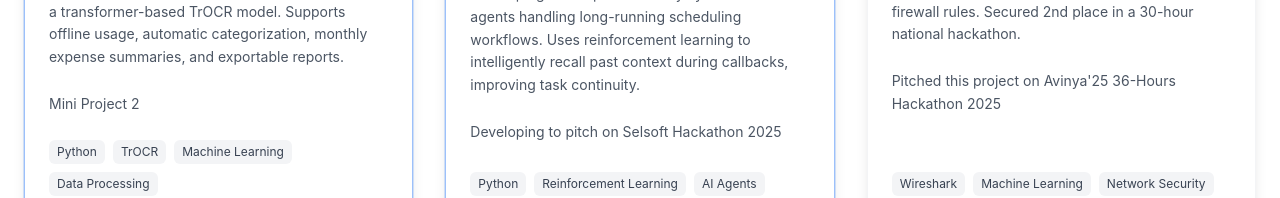
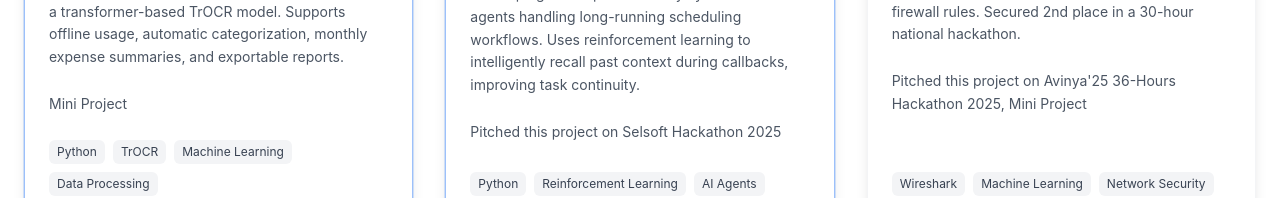
Before and after one commit to Rohith2717/rohithb_portfolio, a React (Vite) app: page /projects in a window 1280 px wide. Shown: the part 378-576 px from the top of the page. Built offline with nearby package versions, Linux system fonts and the light colour scheme.

Commit message:
Update projects.js

```diff
--- a/src/data/projects.js
+++ b/src/data/projects.js
@@ -5,7 +5,7 @@ export const projects = [
         title: "Automated Expense Tracker",
         description: "AI-powered expense tracking application that extracts structured data from receipt images using a transformer-based TrOCR model. Supports offline usage, automatic categorization, monthly expense summaries, and exportable reports.",
         tech: ["Python", "TrOCR", "Machine Learning", "Data Processing"],
-        pitched: "Mini Project 2",
+        pitched: "Mini Project",
         highlight: true,
         link: "#",
         github: "https://github.com/Rohith2717/expense_tracker.git"
@@ -14,7 +14,7 @@ export const projects = [
         title: "Memgent - AI Adaptive Memory System",
         description: "Developing an adaptive memory system for AI agents handling long-running scheduling workflows. Uses reinforcement learning to intelligently recall past context during callbacks, improving task continuity.",
         tech: ["Python", "Reinforcement Learning", "AI Agents"],
-        pitched: "Developing to pitch on Selsoft Hackathon 2025",
+        pitched: "Pitched this project on Selsoft Hackathon 2025",
         highlight: true,
         link: "#",
         github: "https://github.com/Rohith2717/memgent-memory_agent_system.git"
@@ -23,7 +23,7 @@ export const projects = [
         title: "Automated Cyber Triage System",
         description: "Real-time network attack detection and mitigation using Wireshark, machine learning, and automated firewall rules. Secured 2nd place in a 30-hour national hackathon.",
         tech: ["Wireshark", "Machine Learning", "Network Security"],
-        pitched: "Pitched this project on Avinya'25 36-Hours Hackathon 2025",
+        pitched: "Pitched this project on Avinya'25 36-Hours Hackathon 2025, Mini Project",
         highlight: false,
         link: "#",
         github: "#"
```
